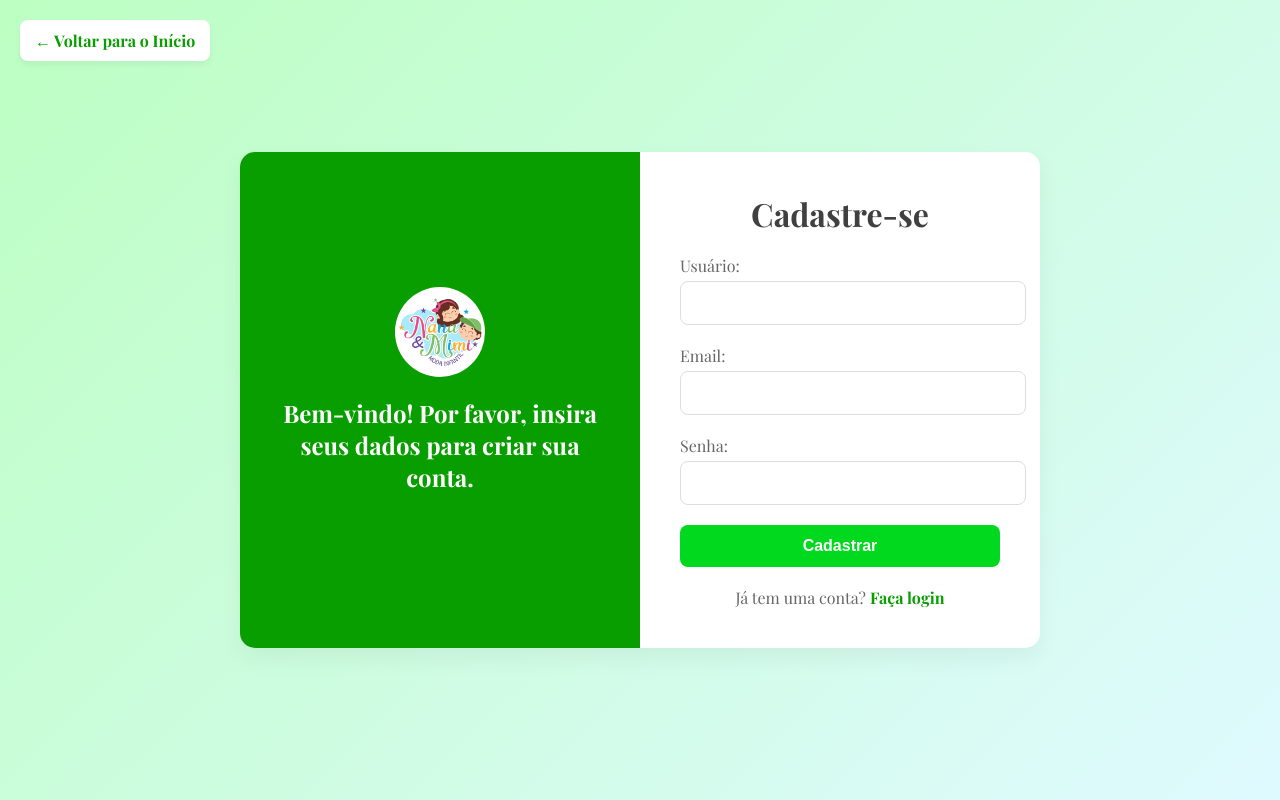
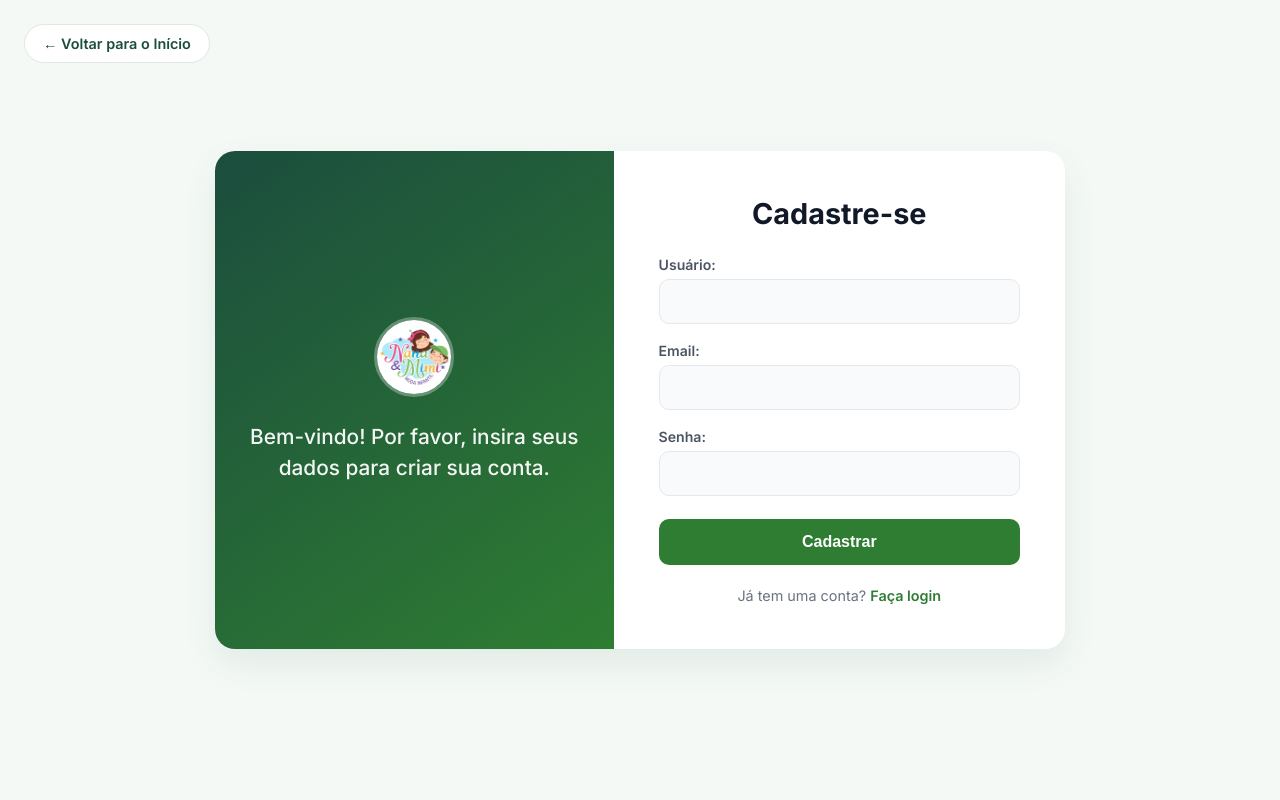
Before and after one commit to vitor-gabriel-rds/prebanca, a React (Vite) app: page /cadastro in a window 1280 px wide. Built offline with nearby package versions, Linux system fonts and the light colour scheme.

Commit message:
Add files via upload

```diff
--- a/src/App.jsx
+++ b/src/App.jsx
@@ -3,6 +3,7 @@ import Inicio from './Inicio';
 import Login from './Login';
 import Cadastro from './Cadastro';
 import Produto from './Produto';
+import Carrinho from './Carrinho';
 
 function App() {
   return (
@@ -19,6 +20,9 @@ function App() {
 
         {/* Rota dinâmica: o ":id" aceita qualquer número ou texto */}
         <Route path="/produto/:id" element={<Produto />} />
+
+        {/* Rota da página do carrinho */}
+        <Route path="/carrinho" element={<Carrinho />} />
       </Routes>
     </BrowserRouter>
   );
--- a/src/Cadastro.css
+++ b/src/Cadastro.css
@@ -1,4 +1,8 @@
-@import url('https://fonts.googleapis.com/css2?family=Playfair+Display:wght@400;700&display=swap');
+@import url('https://fonts.googleapis.com/css2?family=Inter:wght@400;500;600;700&display=swap');
+
+* {
+  box-sizing: border-box;
+}
 
 .cadastro-page-container {
   margin: 0;
@@ -6,124 +10,174 @@
   display: flex;
   justify-content: center;
   align-items: center;
-    background: linear-gradient(135deg, #bcffc2 , #dffaff );
-    font-family: 'Playfair Display', serif;
+  background-color: #f4f9f5;
+  font-family: 'Inter', sans-serif;
   position: relative;
   width: 100%;
+  padding: 20px;
 }
 
 /* Botão de voltar customizado para a paleta verde */
 .btn-voltar-home-cad {
   position: absolute;
-    top: 20px;
-    left: 20px;
+  top: 24px;
+  left: 24px;
   text-decoration: none;
-    color: #089e00;
-    background-color: white;
-    padding: 10px 15px;
-    border-radius: 8px;
-    font-weight: bold;
-    box-shadow: 0 4px 6px rgba(0,0,0,0.05);
-    transition: background 0.2s;
+  color: #1b4d3e;
+  background-color: #ffffff;
+  padding: 10px 18px;
+  border-radius: 20px;
+  font-weight: 600;
+  font-size: 0.9em;
+  border: 1px solid #e0e8e3;
+  transition: all 0.2s;
 }
 
 .btn-voltar-home-cad:hover {
-    background-color: #f0fff2;
+  background-color: #1b4d3e;
+  color: #ffffff;
 }
 
 .cadastro-section {
   display: flex;
-    flex-direction: row;
   background-color: #ffffff;
-    width: 80%;
-    max-width: 800px;
-    border-radius: 15px;
-    box-shadow: 0 10px 25px rgba(0,0,0,0.05);
+  width: 100%;
+  max-width: 850px;
+  border-radius: 20px;
+  box-shadow: 0 15px 35px rgba(27, 77, 62, 0.08);
+  overflow: hidden;
 }
 
 .boas-vindas-cad {
   flex: 1;
-    background-color: #089e00;
+  background: linear-gradient(145deg, #1b4d3e, #2e7d32);
   color: white;
   display: flex;
   flex-direction: column;
   justify-content: center;
   align-items: center;
-    padding: 40px;
+  padding: 45px 35px;
   text-align: center;
   border-radius: 15px 0 0 15px; /* Ajustado para arredondar os cantos esquerdos */
 }
 
 .boas-vindas-cad img {
-    width: 90px;
-    border-radius: 50px;
-    margin-bottom: 20px;
-    margin-top: -20px;
+  width: 80px;
+  height: 80px;
+  border-radius: 50%;
+  margin-bottom: 24px;
+  object-fit: cover;
+  border: 3px solid rgba(255, 255, 255, 0.3);
 }
 
 .boas-vindas-cad h2 {
-    font-size: 1.5em;
-    font-weight: bold;
+  font-size: 1.3em;
+  font-weight: 500;
+  line-height: 1.5;
   margin: 0;
+  opacity: 0.95;
 }
 
 .grupo-input-cad {
-    flex: 1;
-    padding: 40px;
+  flex: 1.1;
+  padding: 45px;
   display: flex;
   flex-direction: column;
   justify-content: center;
 }
 
 .grupo-input-cad h1 {
-    font-size: 2em;
-    margin-bottom: 20px;
-    color: #404040;
+  font-size: 1.8em;
+  margin-bottom: 25px;
+  color: #111827;
   text-align: center; /* Centralizado para ficar melhor distribuído no espaço */
   margin-top: 0;
+  font-weight: 700;
 }
 
 .grupo-input-cad label {
-    margin-bottom: 5px;
-    color: #666;
+  margin-bottom: 6px;
+  color: #4b5563;
+  font-size: 0.88em;
+  font-weight: 600;
 }
 
-.grupo-input-cad input[type="text"],
-.grupo-input-cad input[type="email"],
-.grupo-input-cad input[type="password"] {
+.grupo-input-cad input {
   width: 100%;
-    padding: 12px;
-    margin-bottom: 20px;
-    border: 1px solid #ddd;
-    border-radius: 8px;
-    font-family: sans-serif; /* Melhora a leitura dos textos digitados */
+  padding: 12px 14px;
+  margin-bottom: 18px;
+  border: 1.5px solid #e5e7eb;
+  border-radius: 10px;
+  font-family: 'Inter', sans-serif;
+  font-size: 0.95em;
+  background-color: #f9fafb;
+  outline: none;
+  transition: all 0.2s;
+}
+
+.grupo-input-cad input:focus {
+  background-color: #ffffff;
+  border-color: #2e7d32;
+  box-shadow: 0 0 0 4px rgba(46, 125, 50, 0.1);
+}
+
+.erro-mensagem {
+  color: #dc2626;
+  font-size: 0.82em;
+  font-weight: 500;
+  margin-top: -12px;
+  margin-bottom: 16px;
 }
 
 .btn-enviar-cad {
-    background-color: #00d91d;
+  background-color: #2e7d32;
   color: white;
   border: none;
-    padding: 12px;
-    border-radius: 8px;
+  padding: 14px;
+  border-radius: 10px;
   cursor: pointer;
-    font-weight: bold;
+  font-weight: 600;
   font-size: 1em;
-    transition: background-color 0.2s;
+  margin-top: 5px;
+  transition: background-color 0.2s, transform 0.1s;
 }
 
 .btn-enviar-cad:hover {
-    background-color: #007810;
+  background-color: #1b4d3e;
+}
+
+.btn-enviar-cad:active {
+  transform: scale(0.98);
 }
 
 .grupo-input-cad p {
   text-align: center;
-    color: #666;
-    margin-top: 20px;
+  color: #6b7280;
+  font-size: 0.9em;
+  margin-top: 22px;
   margin-bottom: 0;
 }
 
 .grupo-input-cad p a {
-    color: #089e00;
+  color: #2e7d32;
   text-decoration: none;
-    font-weight: bold;
+  font-weight: 600;
 }
+
+.grupo-input-cad p a:hover {
+  text-decoration: underline;
+}
+
+@media (max-width: 650px) {
+  .cadastro-section {
+    flex-direction: column;
+  }
+
+  .boas-vindas-cad {
+    padding: 30px 20px;
+  }
+
+  .grupo-input-cad {
+    padding: 30px 20px;
+  }
+}
--- /dev/null
+++ b/src/Carrinho.css
@@ -0,0 +1,109 @@
+.carrinho-container {
+  max-width: 1000px;
+  margin: 0 auto;
+  padding: 40px 20px;
+  font-family: sans-serif;
+}
+
+.carrinho-header-pagina {
+  margin-bottom: 30px;
+}
+
+.btn-voltar {
+  display: flex;
+  align-items: center;
+  gap: 8px;
+  text-decoration: none;
+  color: #333;
+  font-size: 14px;
+  margin-bottom: 15px;
+}
+
+.carrinho-conteudo {
+  display: flex;
+  gap: 40px;
+  flex-wrap: wrap;
+}
+
+.carrinho-lista {
+  flex: 2;
+  min-width: 300px;
+}
+
+.carrinho-item-pagina {
+  display: flex;
+  align-items: center;
+  gap: 20px;
+  padding: 15px;
+  border: 1px solid #eee;
+  border-radius: 8px;
+  margin-bottom: 15px;
+}
+
+.carrinho-item-pagina img {
+  width: 80px;
+  height: 80px;
+  object-fit: cover;
+  border-radius: 6px;
+}
+
+.info-item {
+  flex: 1;
+}
+
+.info-item h3 {
+  margin: 0 0 8px 0;
+  font-size: 16px;
+}
+
+.preco-item {
+  font-weight: bold;
+  margin: 0 0 5px 0;
+}
+
+.btn-remover {
+  background: none;
+  border: none;
+  color: #ff4d4f;
+  cursor: pointer;
+}
+
+.carrinho-resumo {
+  flex: 1;
+  min-width: 280px;
+  background-color: #f9f9f9;
+  padding: 20px;
+  border-radius: 8px;
+  height: fit-content;
+}
+
+.carrinho-resumo h2 {
+  margin-top: 0;
+  font-size: 18px;
+}
+
+.linha-resumo {
+  display: flex;
+  justify-content: space-between;
+  margin-bottom: 12px;
+}
+
+.linha-resumo.total {
+  font-size: 18px;
+  border-top: 1px solid #ddd;
+  padding-top: 12px;
+  margin-top: 12px;
+}
+
+.btn-finalizar {
+  width: 100%;
+  padding: 14px;
+  background-color: #000;
+  color: #fff;
+  border: none;
+  border-radius: 6px;
+  font-size: 16px;
+  font-weight: bold;
+  cursor: pointer;
+  margin-top: 15px;
+}
--- /dev/null
+++ b/src/Carrinho.jsx
@@ -0,0 +1,61 @@
+import React from 'react';
+import { Link } from 'react-router-dom';
+import { ArrowLeft, Trash2 } from 'lucide-react';
+import produto1 from "./assets/produto1.png";
+import './Carrinho.css';
+
+export default function Carrinho() {
+  const itens = [
+    { id: 1, img: produto1, nome: "Body + Corpete Bege", preco: "R$ 105,00", quantidade: 1 }
+  ];
+
+  return (
+    <div className="carrinho-container">
+      <div className="carrinho-header-pagina">
+        <Link to="/" className="btn-voltar">
+          <ArrowLeft size={20} /> Voltar para a loja
+        </Link>
+        <h1>Meu Carrinho</h1>
+      </div>
+
+      {itens.length === 0 ? (
+        <p className="carrinho-vazio">Seu carrinho está vazio.</p>
+      ) : (
+        <div className="carrinho-conteudo">
+          <div className="carrinho-lista">
+            {itens.map((item) => (
+              <div key={item.id} className="carrinho-item-pagina">
+                <img src={item.img} alt={item.nome} />
+                <div className="info-item">
+                  <h3>{item.nome}</h3>
+                  <p className="preco-item">{item.preco}</p>
+                  <span>Qtd: {item.quantidade}</span>
+                </div>
+                <button className="btn-remover">
+                  <Trash2 size={20} />
+                </button>
+              </div>
+            ))}
+          </div>
+
+          <div className="carrinho-resumo">
+            <h2>Resumo do Pedido</h2>
+            <div className="linha-resumo">
+              <span>Subtotal</span>
+              <span>R$ 105,00</span>
+            </div>
+            <div className="linha-resumo">
+              <span>Frete</span>
+              <span>Grátis</span>
+            </div>
+            <div className="linha-resumo total">
+              <strong>Total</strong>
+              <strong>R$ 105,00</strong>
+            </div>
+            <button className="btn-finalizar">Finalizar Compra</button>
+          </div>
+        </div>
+      )}
+    </div>
+  );
+}
--- a/src/Inicio.css
+++ b/src/Inicio.css
@@ -31,17 +31,18 @@
 .container-pesquisa {
   position: relative;
   display: flex;
-  align-items: center; /* Centraliza o input verticalmente na navbar */
+  align-items: center;
   width: 100%;
   max-width: 400px;
-  height: 40px; /* Força uma altura fixa para alinhar com os outros elementos */
+  height: 40px;
+  margin-top: 13px;
 }
 
 /* O campo de texto */
 .input-pesquisa {
   width: 100%;
   height: 100%;
-  padding: 0 40px 0 16px;
+  padding: 0 40px 0 20px;
   font-size: 0.95rem;
   border: 1px solid #e0e0e0;
   border-radius: 20px;
--- a/src/Inicio.jsx
+++ b/src/Inicio.jsx
@@ -29,8 +29,8 @@ export default function Inicio() {
         <img src={logo} alt="Logo" className="logo" />
 
         <div className="menu">
-          <span>Novidades</span>
-          <span>Coleções</span>
+          <span>Sobre nós</span>
+          <span>Contato</span>
           <span>Roupas</span>
         </div>
 
@@ -44,10 +44,12 @@ export default function Inicio() {
         </div>
 
         <div className="icons">
-          <Link to="/login">
+          <Link to="/login" style={{ color: 'inherit' }}>
             <CircleUserRound size={30} />
           </Link>
-          <ShoppingCart size={30} />
+          <Link to="/carrinho" style={{ color: 'inherit' }}>
+            <ShoppingCart size={30} />
+          </Link>
         </div>
       </div>
 
--- a/src/Login.css
+++ b/src/Login.css
@@ -1,5 +1,8 @@
-/* Importando a fonte que estava no seu HTML */
-@import url('https://fonts.googleapis.com/css2?family=Playfair+Display:wght@400;700&display=swap');
+@import url('https://fonts.googleapis.com/css2?family=Inter:wght@400;500;600;700&display=swap');
+
+* {
+  box-sizing: border-box;
+}
 
 .login-page-container {
   margin: 0;
@@ -7,101 +10,166 @@
   display: flex;
   justify-content: center;
   align-items: center;
-    background: linear-gradient(135deg, #86c7ff , #dffaff );
-    font-family: 'Playfair Display', serif;
+  background-color: #f0f7ff;
+  font-family: 'Inter', sans-serif;
   position: relative;
   width: 100%;
+  padding: 20px;
 }
 
 /* Botão de voltar estilizado */
 .btn-voltar-home {
   position: absolute;
-    top: 20px;
-    left: 20px;
+  top: 24px;
+  left: 24px;
   text-decoration: none;
-    color: #3086f5;
-    background-color: white;
-    padding: 10px 15px;
-    border-radius: 8px;
-    font-weight: bold;
-    box-shadow: 0 4px 6px rgba(0,0,0,0.05);
-    transition: background 0.2s;
+  color: #1d4ed8;
+  background-color: #ffffff;
+  padding: 10px 18px;
+  border-radius: 20px;
+  font-weight: 600;
+  font-size: 0.9em;
+  border: 1px solid #e0e7ff;
+  transition: all 0.2s;
 }
 
 .btn-voltar-home:hover {
-    background-color: #f0f7ff;
+  background-color: #1d4ed8;
+  color: #ffffff;
 }
 
 .login-section {
   display: flex;
-    flex-direction: row;
   background-color: #ffffff;
-    width: 80%;
-    max-width: 800px;
-    border-radius: 15px;
-    box-shadow: 0 10px 25px rgba(0,0,0,0.1);
+  width: 100%;
+  max-width: 850px;
+  border-radius: 20px;
+  box-shadow: 0 15px 35px rgba(29, 78, 216, 0.08);
+  overflow: hidden;
 }
 
 .boas-vindas {
   flex: 1;
-    background-color: #3086f5;
+  background: linear-gradient(145deg, #1d4ed8, #2563eb);
   color: white;
   display: flex;
   flex-direction: column;
   justify-content: center;
   align-items: center;
-    padding: 40px;
+  padding: 45px 35px;
   text-align: center;
   border-radius: 15px 0 0 15px; /* Ajustado para arredondar só o canto esquerdo */
 }
 
 .boas-vindas img {
-    width: 90px;
-    border-radius: 50px;
-    margin-bottom: 20px;
-    margin-top: -20px;
+  width: 80px;
+  height: 80px;
+  border-radius: 50%;
+  margin-bottom: 24px;
+  object-fit: cover;
+  border: 3px solid rgba(255, 255, 255, 0.3);
 }
 
 .boas-vindas h2 {
-    font-size: 1.5em;
-    font-weight: bold;
+  font-size: 1.3em;
+  font-weight: 500;
+  line-height: 1.5;
   margin: 0;
+  opacity: 0.95;
 }
 
 .grupo-input {
-    flex: 1;
-    padding: 40px;
+  flex: 1.1;
+  padding: 45px;
   display: flex;
   flex-direction: column;
   justify-content: center;
 }
 
-input{
-    margin-bottom: 20px;
-    padding: 12px 15px;
-    border: 1px solid #ddd;
-    border-radius: 8px;
-    font-size: 1em;
-    transition: border-color 0.2s;
+.grupo-input h1 {
+  font-size: 1.8em;
+  margin-bottom: 25px;
+  color: #111827;
+  text-align: center;
+  margin-top: 0;
+  font-weight: 700;
+}
+
+.grupo-input label {
+  margin-bottom: 6px;
+  color: #4b5563;
+  font-size: 0.88em;
+  font-weight: 600;
+}
+
+input {
+  width: 100%;
+  padding: 12px 14px;
+  margin-bottom: 18px;
+  border: 1.5px solid #e5e7eb;
+  border-radius: 10px;
+  font-family: 'Inter', sans-serif;
+  font-size: 0.95em;
+  background-color: #f9fafb;
+  outline: none;
+  transition: all 0.2s;
+}
+
+input:focus {
+  background-color: #ffffff;
+  border-color: #2563eb;
+  box-shadow: 0 0 0 4px rgba(37, 99, 235, 0.1);
 }
 
 button {
-    padding: 12px 15px;
-    background-color: #3086f5;
+  background-color: #2563eb;
   color: white;
   border: none;
-    border-radius: 8px;
+  padding: 14px;
+  border-radius: 10px;
+  cursor: pointer;
+  font-weight: 600;
   font-size: 1em;
-    cursor: pointer;
-    transition: background-color 0.2s;
+  margin-top: 5px;
+  transition: background-color 0.2s, transform 0.1s;
 }
 
 button:hover {
-    background-color: #2870c9;
+  background-color: #1d4ed8;
 }
 
-.grupo-input h1 {
-    font-size: 2em;
-    margin-bottom: 30px;
-    color: #333333;
+button:active {
+  transform: scale(0.98);
 }
+
+.grupo-input p {
+  text-align: center;
+  color: #6b7280;
+  font-size: 0.9em;
+  margin-top: 22px;
+  margin-bottom: 0;
+}
+
+.grupo-input p a {
+  color: #2563eb;
+  text-decoration: none;
+  font-weight: 600;
+}
+
+.grupo-input p a:hover {
+  text-decoration: underline;
+}
+
+@media (max-width: 650px) {
+  .login-section {
+    flex-direction: column;
+  }
+
+  .boas-vindas {
+    padding: 30px 20px;
+  }
+
+  .grupo-input {
+    padding: 30px 20px;
+  }
+}
```
Lines whose indentation alone changed are shown as unchanged.
